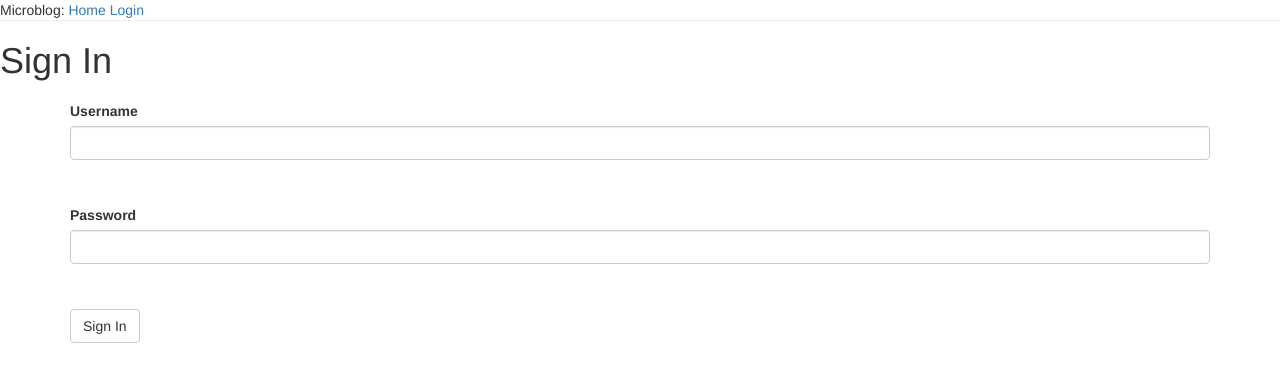
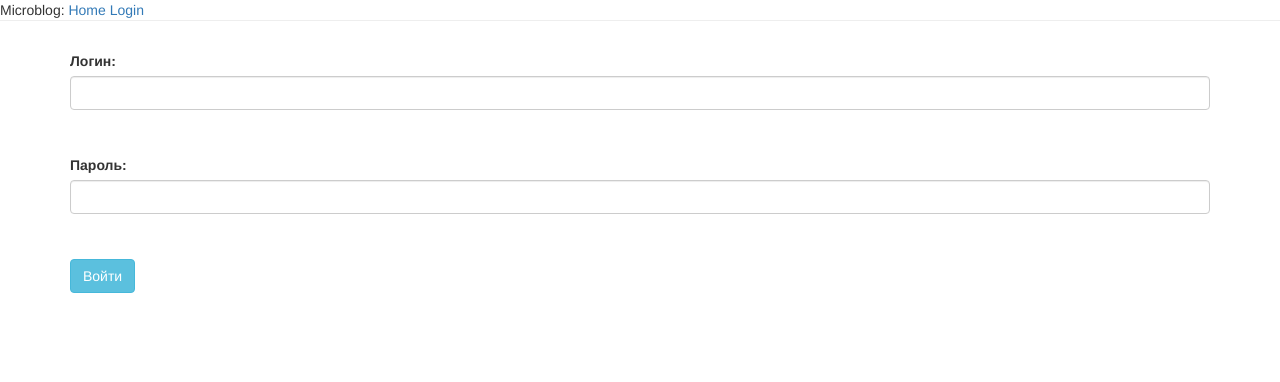
Before and after one commit to jooodai/Sibmir_database_tutorial, a Flask app: page / in a window 1280 px wide. Shown: the top 382 px of the page. Run offline with Flask 2, Linux system fonts and the light colour scheme; some libraries are stand-ins or nearby versions.

Commit message:
Применяем Bootstrap

```diff
--- a/app/forms.py
+++ b/app/forms.py
@@ -3,7 +3,7 @@ from wtforms import StringField, PasswordField, BooleanField, SubmitField
 from wtforms.validators import DataRequired
 
 class LoginForm(FlaskForm):
-    username = StringField('Username', validators=[DataRequired()])
-    password = PasswordField('Password', validators=[DataRequired()])
+    username = StringField('Логин:', validators=[DataRequired()])
+    password = PasswordField('Пароль:', validators=[DataRequired()])
     remember_me = BooleanField('Remeber Me')
-    submit = SubmitField('Sign In')
+    submit = SubmitField('Войти')
--- a/app/templates/index.html
+++ b/app/templates/index.html
@@ -32,7 +32,6 @@
 
 
 {% block content %}
-    <h1>Sign In</h1>
     <div class="container">
     <form action="" method="post">
         {{ form.hidden_tag() }}
@@ -40,10 +39,11 @@
             {{ wtf.form_field(form.username) }}<br>
         </p>
         <p>
-
             {{ wtf.form_field(form.password) }}<br>
         </p>
-        <p>{{ wtf.form_field(form.submit) }}</p>
+
+        <p>{{ wtf.form_field(form.submit, class='btn btn-info') }}</p>
+
     </form>
     </div>
 {% endblock %}
```
